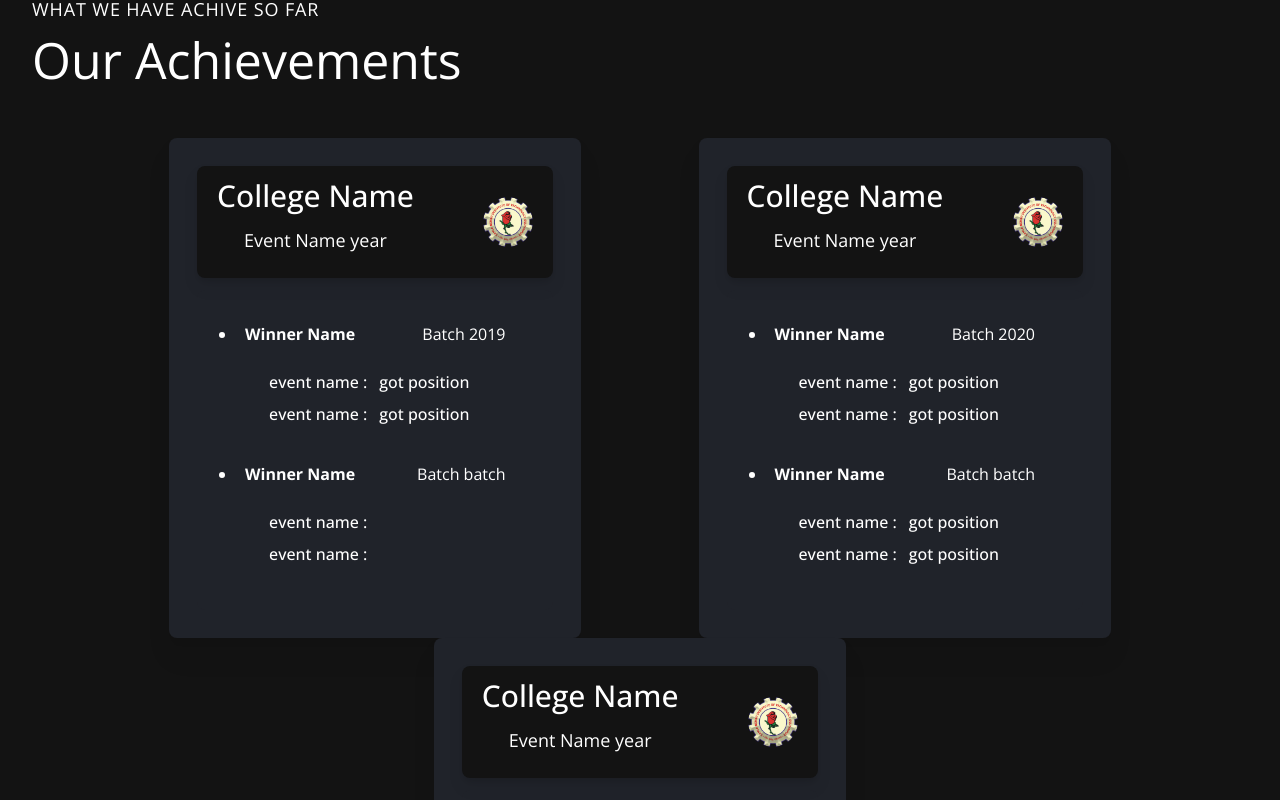
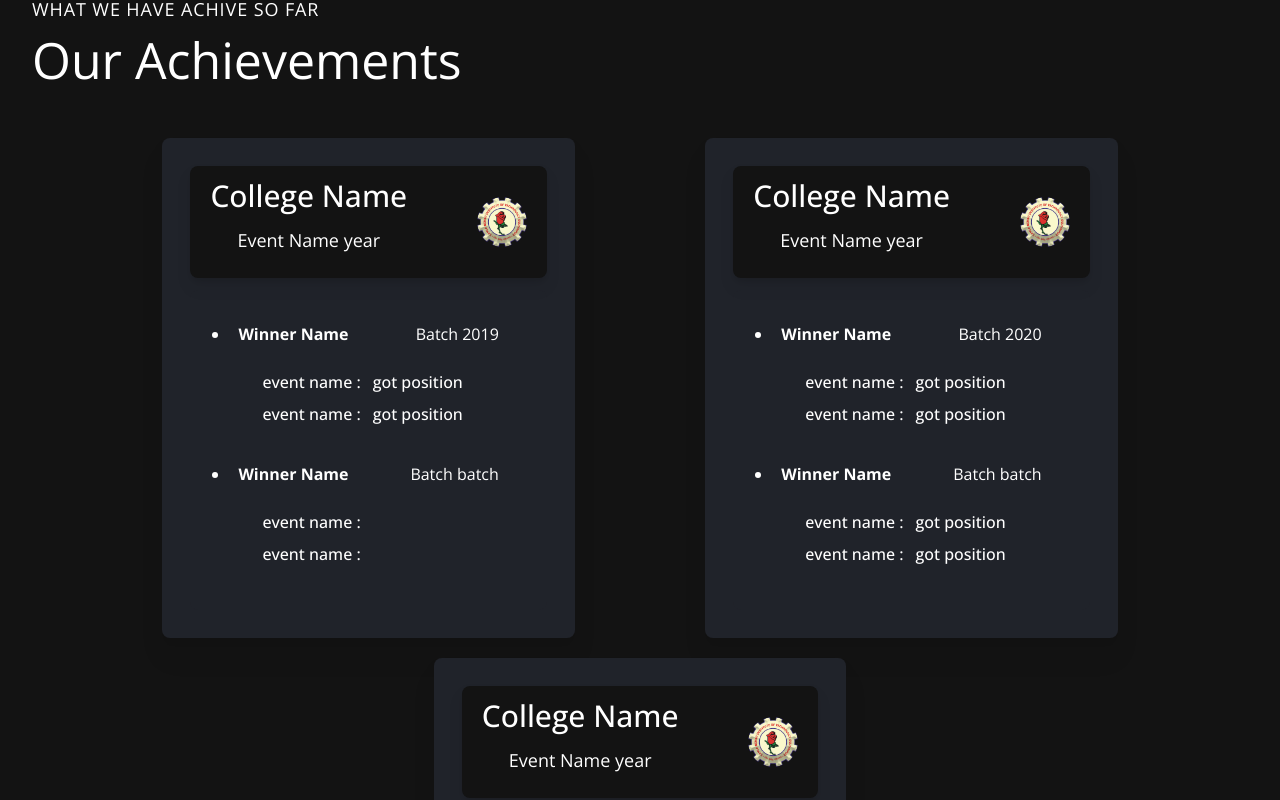
Before and after one commit to akaashvaa/literaryCouncil, a Next.js app: page / in a window 1280 px wide. Shown: the part 3660-4460 px from the top of the page. Built offline with nearby package versions, Linux system fonts and the light colour scheme.

Commit message:
Update achievements.jsx

```diff
--- a/src/components/achievements.jsx
+++ b/src/components/achievements.jsx
@@ -25,7 +25,7 @@ export default function Achievements() {
         <h2 className={styles.sectionHeadText}>Our Achievements</h2>
       </motion.div>
 
-      <div className=" flex flex-wrap justify-evenly md:mx-16 mx-5 my-10">
+      <div className=" flex flex-wrap justify-evenly md:mx-16 gap-5 mx-5 my-10">
         {achievementData.map((achievement, index) => (
           <AchievementCard
             key={index}
```
